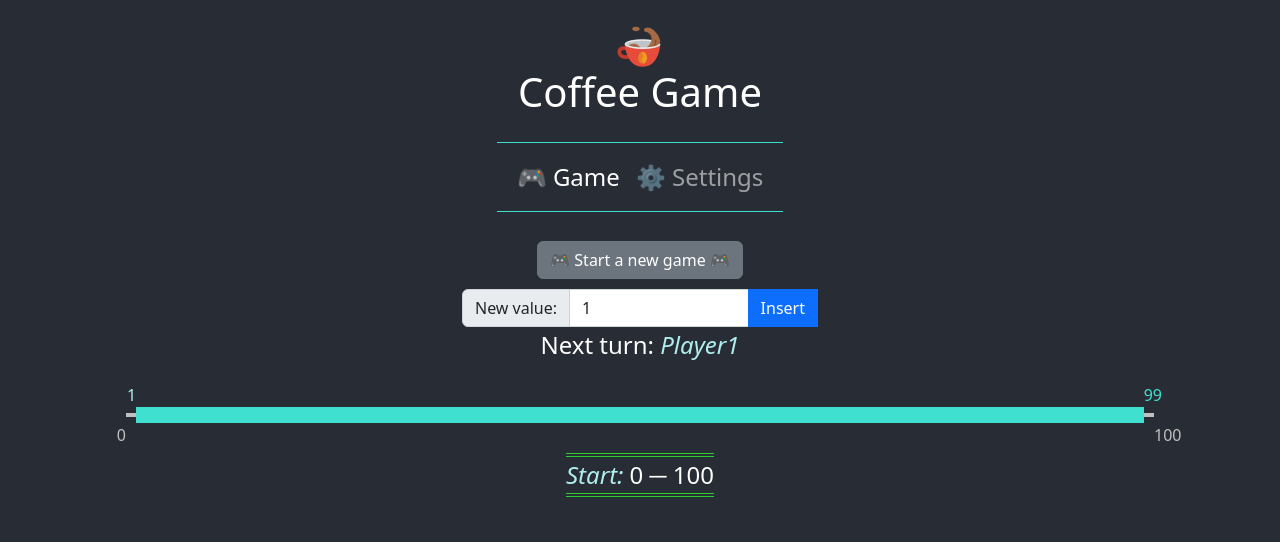
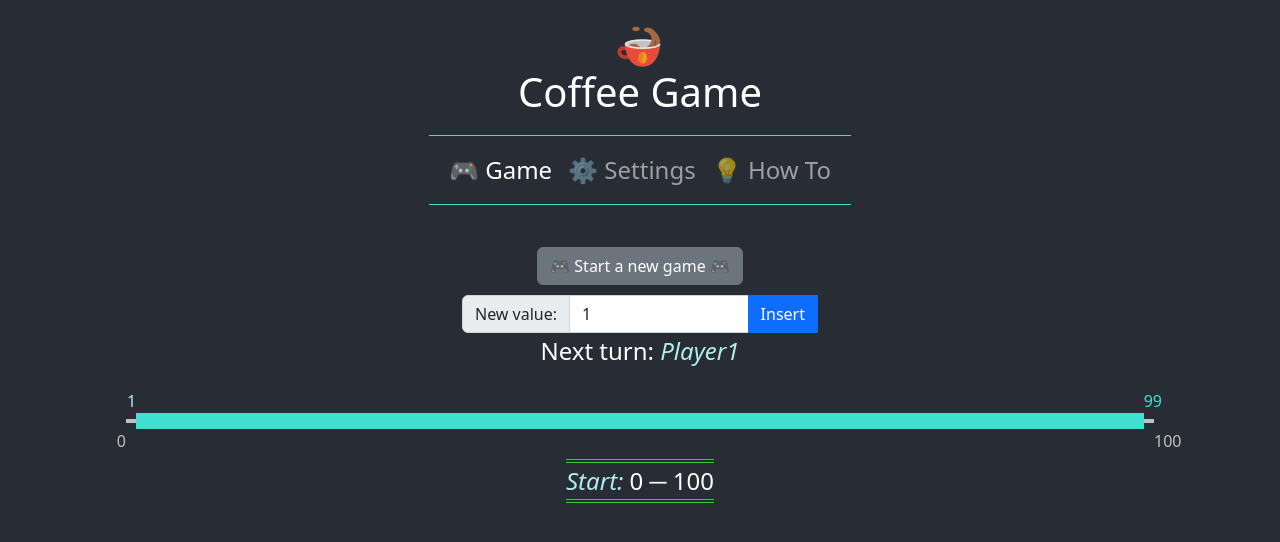
Before and after one commit to MaxAquila/coffee-game, a React (Create React App) app: page /game in a window 1280 px wide. Shown: the top 542 px of the page. Built offline with nearby package versions, Linux system fonts and the light colour scheme.

Commit message:
Add how to page

```diff
--- a/src/common/consts/navigation.ts
+++ b/src/common/consts/navigation.ts
@@ -4,5 +4,6 @@ export const navigation = {
     frontPage: "/" as const,
     gamePage: "/game" as const,
     testerPage: "/tester" as const,
-    settingsPage: "/settings" as const
+    settingsPage: "/settings" as const,
+    howtoPage: "/howto" as const
 };
--- a/src/common/consts/stringConst.ts
+++ b/src/common/consts/stringConst.ts
@@ -5,9 +5,11 @@ export const stringConst = {
 
     NAV_GAME_PAGE: "🎮 Game" as const,
     NAV_SETTINGS_PAGE: "⚙️ Settings" as const,
+    NAV_HOWTO_PAGE: "💡 How To" as const,
 
     GAME_PAGE: "Game Match" as const,
     SETTINGS_PAGE: "Settings" as const,
+    HOWTO_PAGE: "How To" as const,
 
     START_NEW_GAME: "🎮 Start a new game 🎮" as const,
 
--- a/src/components/app/App.tsx
+++ b/src/components/app/App.tsx
@@ -4,6 +4,7 @@ import { navigation } from '@comm-consts/navigation';
 import { FrontPage } from '@comp-pages/FrontPage';
 import { GamePage } from '@comp-pages/GamePage';
 import { SettingsPage } from '@comp-pages/SettingsPage';
+import { HowToPage } from '@comp-pages/HowToPage';
 import { TesterPage } from '@comp-pages/TesterPage';
 
 export function App() {
@@ -20,6 +21,7 @@ export function App() {
             </Route>
           </Route>
           <Route path={navigation.settingsPage} element={<SettingsPage />} />
+          <Route path={navigation.howtoPage} element={<HowToPage />} />
           <Route path={navigation.testerPage} element={<TesterPage />} />
           <Route path={navigation.default} element={<Navigate to={navigation.frontPage} replace />} />
         </Routes>
--- /dev/null
+++ b/src/components/pages/HowToPage.tsx
@@ -0,0 +1,14 @@
+import { stringConst } from '@comm-consts/stringConst';
+import { PageLayout } from '@comp-pages/common/PageLayout';
+
+export const HowToPage = () => {
+    return (<>
+        <PageLayout heading={stringConst.HOWTO_PAGE}>
+            <h1 style={{ color: "turquoise" }}>How to play</h1>
+            <p>Starting from a range of numbers (exclusives), the game randomly selects a secret one.</p>
+            <p>Insert a value and try to not find out that secret number.</p>
+            <p>If the value is not the secret number, the range will be updated and the nearest limit is replaced by the new value.</p>
+            <p>If you find the secret number, you have to pay for everyone's coffee 😄.</p>
+        </PageLayout>
+    </>);
+};
--- a/src/components/pages/common/PageHeader.tsx
+++ b/src/components/pages/common/PageHeader.tsx
@@ -39,6 +39,9 @@ export const PageHeader = (props: PageHeaderProps) => {
                                     {/* <a className={`nav-link ${currentHref === navigation.settingsPage && "active"} ${currentHref === navigation.settingsPage && "disabled"}`} href={navigation.settingsPage}>{stringConst.NAV_SETTINGS_PAGE}</a> */}
                                     <Link to={navigation.settingsPage} className={`nav-link ${location.pathname.startsWith(navigation.settingsPage) && "active"} ${location.pathname.startsWith(navigation.settingsPage) && "disabled"}`}>{stringConst.NAV_SETTINGS_PAGE}</Link>
                                 </li>
+                                <li className="nav-item">
+                                    <Link to={navigation.howtoPage} className={`nav-link ${location.pathname.startsWith(navigation.howtoPage) && "active"} ${location.pathname.startsWith(navigation.howtoPage) && "disabled"}`}>{stringConst.NAV_HOWTO_PAGE}</Link>
+                                </li>
                             </ul>
                         </div>
                     </div>
```
